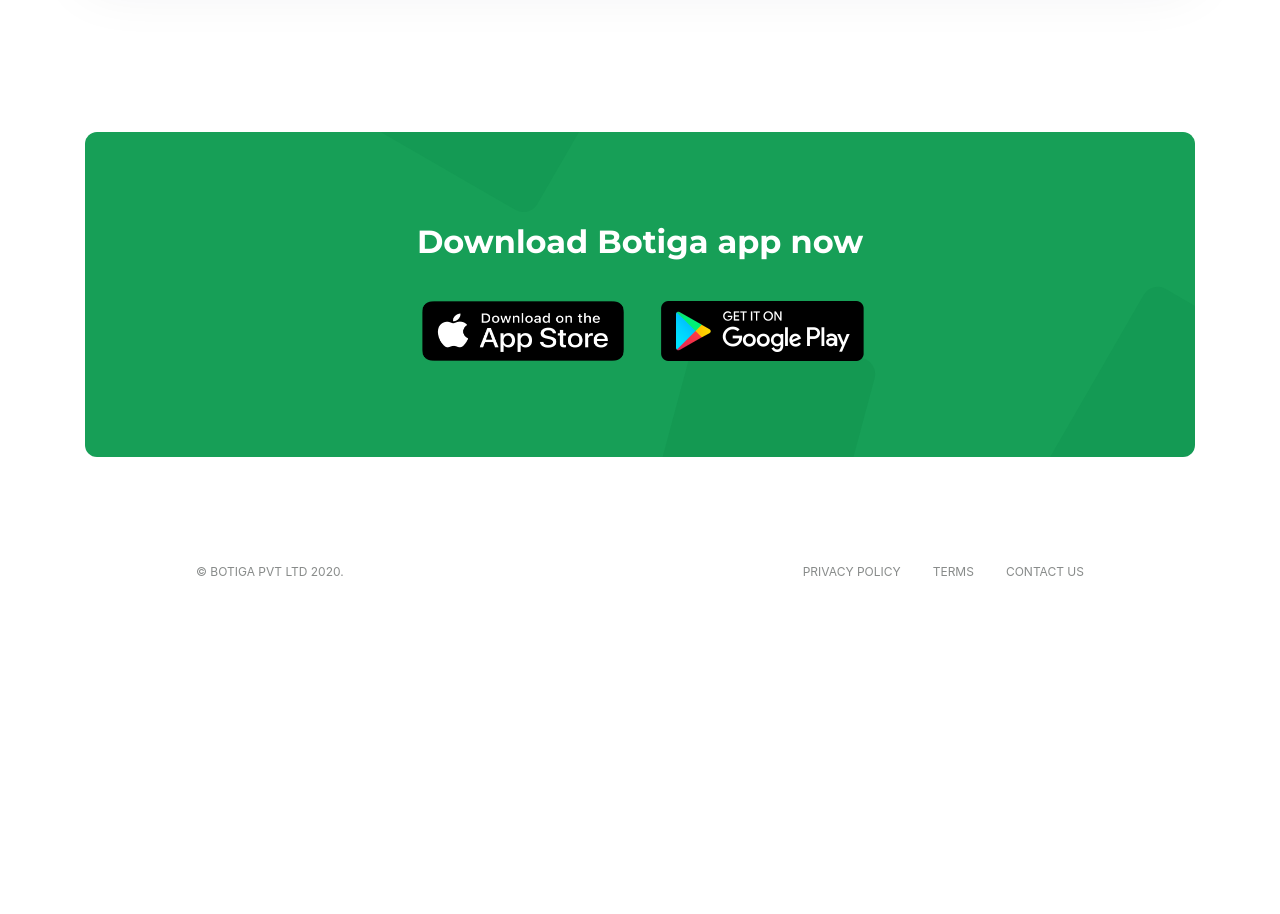
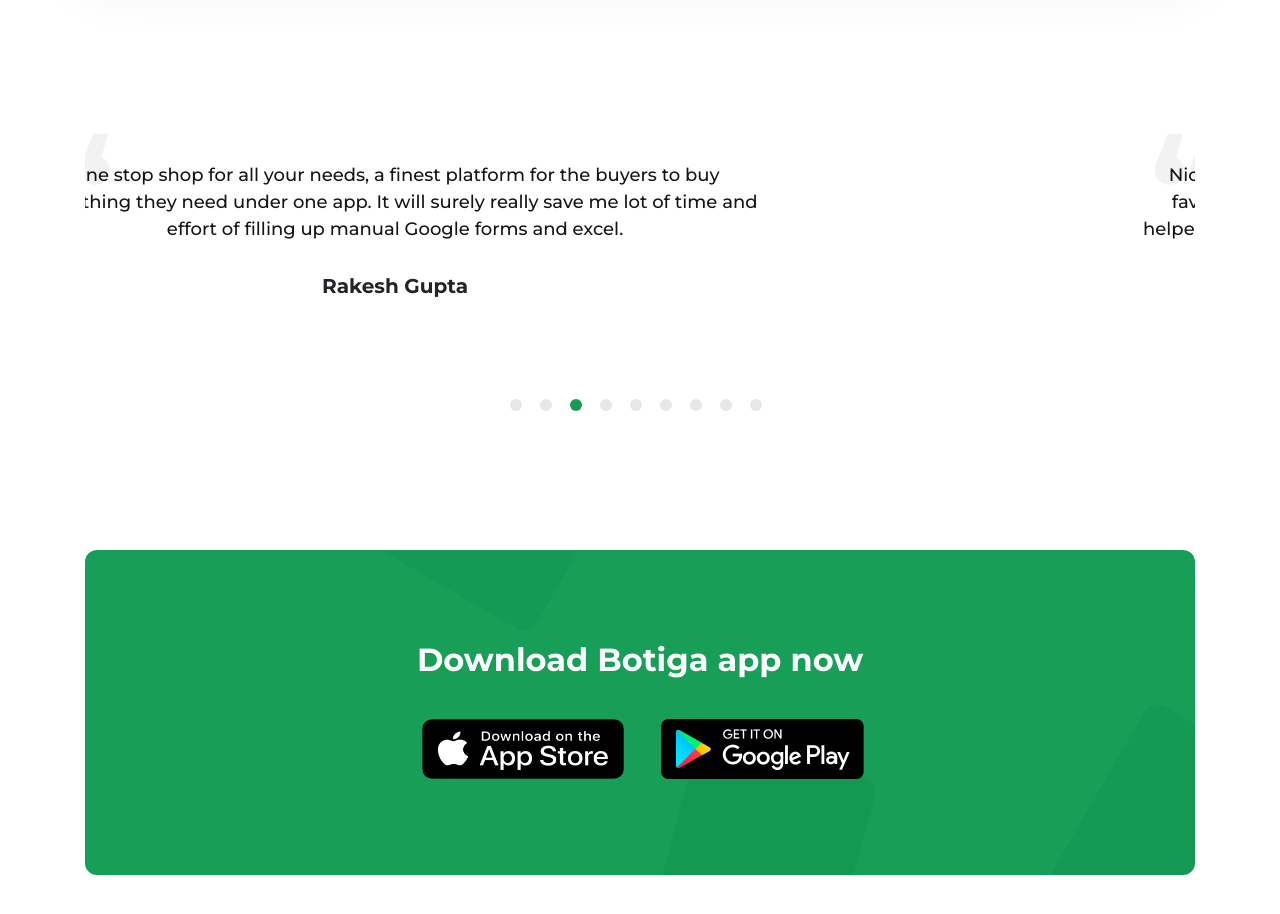
Before and after one commit to varmeh/botigaCustomerWebsite, a React (Create React App) app: page / in a window 1280 px wide. Shown: the part 2400-3314 px from the top of the page. Before the commit the page ends 3087 px from the top, so only its background shows below. Built offline with nearby package versions, Linux system fonts and the light colour scheme.

Commit message:
carasoul working

```diff
--- a/src/components/body/body.js
+++ b/src/components/body/body.js
@@ -27,7 +27,7 @@
 				}
 			/>
 			<Infocard />
-			{/* <Carousel/> */}
+			<Carousel />
 			<DownloadAppCard />
 		</div>
 	)
--- a/src/components/carousel/carousel.js
+++ b/src/components/carousel/carousel.js
@@ -1,43 +1,39 @@
-import { React } from "react";
-import Slider from "react-slick";
-import {reviews} from "../../reviews";
+import { React } from 'react'
+import Slider from 'react-slick'
+import { reviews } from '../../reviews'
 
-import "./carousel.css";
-
+import './carousel.css'
 
 export function Carousel() {
-    const items = reviews.slice(0,5);
+	const items = reviews
 	const settings = {
 		dots: true,
 		infinite: true,
-        speed: 200,
+		speed: 300,
 		slidesToShow: 1,
 		slidesToScroll: 1,
 		swipeToSlide: true,
 		autoplay: true,
-        customPaging: i => (
-            <div className="ft-slick__dots--custom" />
-        )
-
-
-    };
+		customPaging: i => <div className='ft-slick__dots--custom' />
+	}
 	return (
-        <div className="largeRowSpace">
+		<div className='largeRowSpace'>
 			<Slider {...settings}>
-                {items.map((review,index) => <CarouselItem key={index} userReview={review} />)}
+				{items.map((review, index) => (
+					<CarouselItem key={index} userReview={review} />
+				))}
 			</Slider>
 		</div>
-    );
+	)
 }
-
 
 function CarouselItem(props) {
 	return (
-        <div className="d-flex justify-content-center">
-            <blockquote className="wp-block-quote" data-bg-text="“">
-                <p className="reviewText">{props.userReview.review}</p>
-                <p className="reviewerName">{props.userReview.name}</p>
+		<div className='d-flex justify-content-center'>
+			<blockquote className='wp-block-quote' data-bg-text='“'>
+				<p className='reviewText'>{props.userReview.review}</p>
+				<p className='reviewerName'>{props.userReview.name}</p>
 			</blockquote>
 		</div>
-    );
+	)
 }
--- a/src/reviews.js
+++ b/src/reviews.js
@@ -1,15 +1,46 @@
-export const reviews=[
-    { review: "Recety started using Botiga at a friend's recommendation and really happy with convenience and ease it provides for ordering stuff from nearby places and vendors. Plus good app to figure out the services which are available in your society. Have recommended the app to few people who have recently moved into our society and they can't thank me enough.", name: "Mohit Bharti" },
-
-    { review: "Recety started using Botiga at a friend's recommendation and really happy with convenience and ease it provides for ordering stuff from nearby places and vendors. Plus good app to figure out the services which are available in your society. Have recommended the app to few people who have recently moved into our society and they can't thank me enough.", name: "Mohit Bharti" },
-
-    { review: "Recety started using Botiga at a friend's recommendation and really happy with convenience and ease it provides for ordering stuff from nearby places and vendors. Plus good app to figure out the services which are available in your society. Have recommended the app to few people who have recently moved into our society and they can't thank me enough.", name: "Mohit Bharti" },
-
-    { review: "Recety started using Botiga at a friend's recommendation and really happy with convenience and ease it provides for ordering stuff from nearby places and vendors. Plus good app to figure out the services which are available in your society. Have recommended the app to few people who have recently moved into our society and they can't thank me enough.", name: "Mohit Bharti" },
-
-    { review: "Recety started using Botiga at a friend's recommendation and really happy with convenience and ease it provides for ordering stuff from nearby places and vendors. Plus good app to figure out the services which are available in your society. Have recommended the app to few people who have recently moved into our society and they can't thank me enough.", name: "Mohit Bharti" },
-
-    { review: "Recety started using Botiga at a friend's recommendation and really happy with convenience and ease it provides for ordering stuff from nearby places and vendors. Plus good app to figure out the services which are available in your society. Have recommended the app to few people who have recently moved into our society and they can't thank me enough.", name: "Mohit Bharti" },
-
-    { review: "Recety started using Botiga at a friend's recommendation and really happy with convenience and ease it provides for ordering stuff from nearby places and vendors. Plus good app to figure out the services which are available in your society. Have recommended the app to few people who have recently moved into our society and they can't thank me enough.", name: "Mohit Bharti" },
-];
+export const reviews = [
+	{
+		review:
+			'This is a pretty neat app, works as intended and very easy to navigate and use. The payment integration is very good and has many options. The delivery of the items was on time and was handled with all covid precautions necessary. I would strongly suggest using it.',
+		name: 'Kishore Nekkalapudi'
+	},
+	{
+		review:
+			'One stop shop for all your needs, a finest platform for the buyers to buy everything they need under one app. It will surely really save me lot of time and effort of filling up manual Google forms and excel.',
+		name: 'Rakesh Gupta'
+	},
+	{
+		review:
+			'Nice app, a good way to get things delivered to your apartment from your favorites local merchants without any hassel. Categorizations of products helped to order right product without searching through entire list of products.',
+		name: 'Punam Poddar'
+	},
+	{
+		review:
+			'Great and simplistic design. Easy to navigate. All vendors at one place helps to declutter. Keep up the good work',
+		name: 'Rajesh Durkhure'
+	},
+	{
+		review:
+			'I prefer buying groceries, veggies etc from sellers based in my society as I can trust them on quality but big problem I face is to discover who is selling what then get yourself added to their whatsApp/Telegram groups and keep track of daily menu I always wished for an app which do all this for me. Now, I have one. :)',
+		name: 'Vishesh Sethi'
+	},
+	{
+		review:
+			'Very clean interface. Much better than ordering stuff on whatsapp. Well thought through features such as asking just the flat number if apartment is already selected. Would love to see more merchants and would be using it on daily basis. Great work, team Botiga!!',
+		name: 'Ravi Singla'
+	},
+	{
+		review:
+			'Very good platform to connect with apartment and nearby vendors.. great app!',
+		name: 'Priyanka Goyal'
+	},
+	{
+		review:
+			'A very helpful app to get a collective view of all the vendors visiting the society',
+		name: 'Manvi Gupta'
+	},
+	{
+		review: 'Finally a non hanging app to order my veggies from NGR Fresh',
+		name: 'Himani Bansal'
+	}
+]
```
Lines whose indentation alone changed are shown as unchanged.
